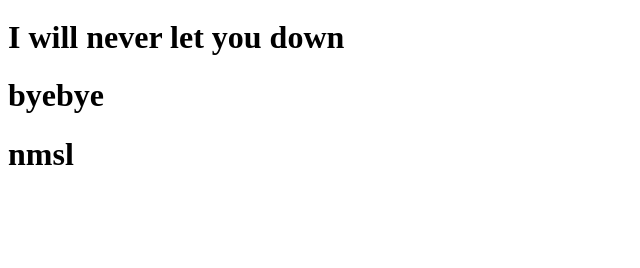
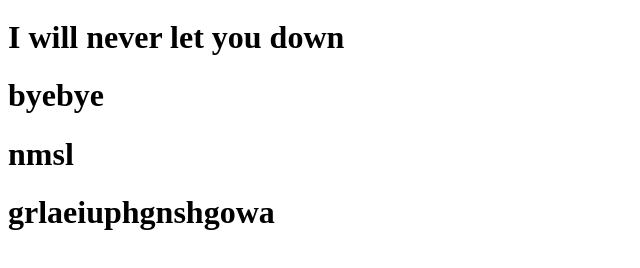
Before and after one commit to chenliangyeam/git-tutorial, a plain HTML site: page index.html in a window 1280 px wide. Shown: the part 286-554 px from the top of the page, without its empty margins (0-640 px from the left). Drawn offline with Linux system fonts and the light colour scheme.

Commit message:
新增亂碼

```diff
--- a/index.html
+++ b/index.html
@@ -7,5 +7,6 @@
     <h1>I will never let you down</h1>
     <h1>byebye</h1>
     <h1>nmsl</h1>
+    <h1>grlaeiuphgnshgowa</h1>
 </body>
 </html>
```
